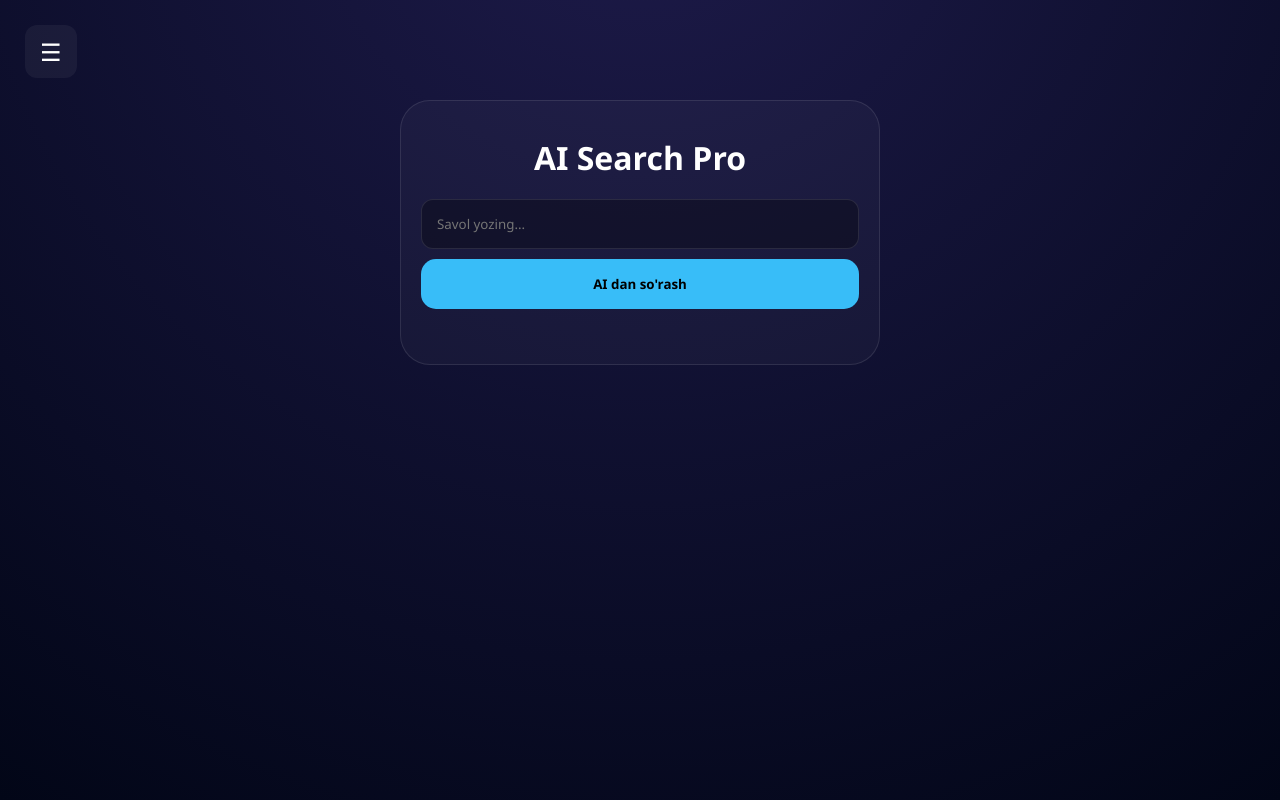
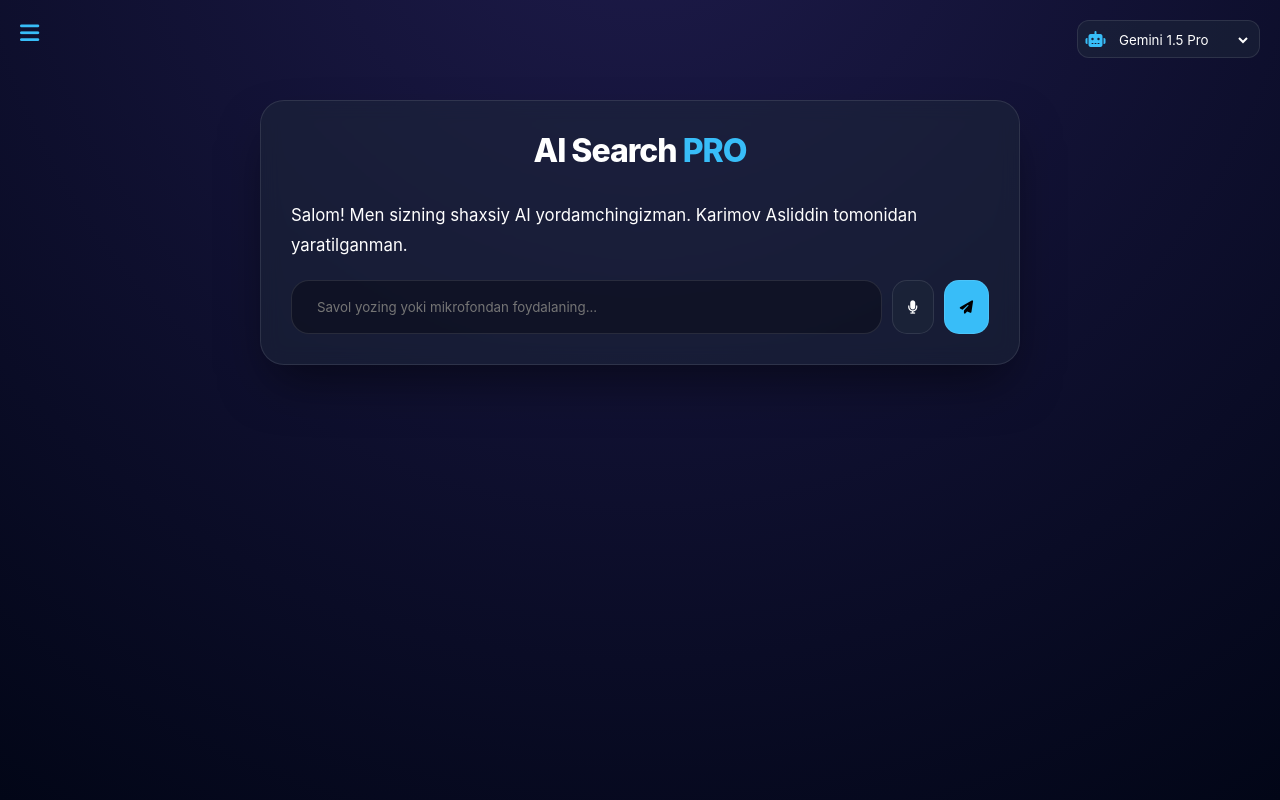
Before and after one commit to code-asliddin/Ai, a Flask app: page / in a window 1280 px wide. Run offline with Flask 3, Linux system fonts and the light colour scheme; some libraries are stand-ins or nearby versions.

Commit message:
Ultra Pro dizayn, ovozli effektlar va typewriter qo'shildi

```diff
--- a/templates/index.html
+++ b/templates/index.html
@@ -3,107 +3,166 @@
 <head>
     <meta charset="UTF-8">
     <meta name="viewport" content="width=device-width, initial-scale=1.0">
-    <title>AI Search Pro - Audio Edition</title>
+    <title>AI Search Ultra Pro - Karimov Asliddin</title>
+
     <script src="https://www.gstatic.com/firebasejs/9.22.1/firebase-app-compat.js"></script>
     <script src="https://www.gstatic.com/firebasejs/9.22.1/firebase-auth-compat.js"></script>
+    <link rel="stylesheet" href="https://cdnjs.cloudflare.com/ajax/libs/prism/1.29.0/themes/prism-tomorrow.min.css">
+    <script src="https://cdnjs.cloudflare.com/ajax/libs/prism/1.29.0/prism.min.js"></script>
+    <link rel="stylesheet" href="https://cdnjs.cloudflare.com/ajax/libs/font-awesome/6.4.0/css/all.min.css">
+
     <style>
-        :root { --neon: #38bdf8; --bg: #020617; }
-        * { margin: 0; padding: 0; box-sizing: border-box; font-family: 'Segoe UI', sans-serif; }
+        :root { --accent: #38bdf8; --bg: #020617; --card: rgba(30, 41, 59, 0.5); }
+        * { margin: 0; padding: 0; box-sizing: border-box; font-family: 'Inter', system-ui; }
 
         body {
-            background: var(--bg);
+            background: var(--bg); color: white; min-height: 100vh;
             background-image: radial-gradient(circle at 50% -20%, #1e1b4b, #020617);
-            min-height: 100vh; color: white; display: flex; flex-direction: column; align-items: center; padding: 100px 20px 40px;
-            overflow-y: auto; /* Scroll muammosi yechimi */
+            display: flex; flex-direction: column; align-items: center; padding-top: 80px;
         }
 
-        /* Qotishni oldini olish uchun optimallashtirilgan sidebar */
+        /* 1. Model Selector */
+        .model-selector {
+            position: fixed; top: 20px; right: 20px; background: var(--card);
+            padding: 8px; border-radius: 12px; border: 1px solid rgba(255,255,255,0.1); z-index: 1000;
+        }
+        select { background: transparent; color: white; border: none; outline: none; cursor: pointer; }
+
+        /* 2. Glass Sidebar */
         .sidebar {
-            position: fixed; left: -310px; top: 0; width: 280px; height: 100%;
-            background: rgba(15, 23, 42, 0.98); transition: 0.3s cubic-bezier(0.4, 0, 0.2, 1);
-            z-index: 10000; padding: 80px 20px 20px; border-right: 1px solid rgba(255,255,255,0.1);
+            position: fixed; left: -320px; top: 0; width: 300px; height: 100%;
+            background: rgba(15, 23, 42, 0.98); backdrop-filter: blur(20px);
+            transition: 0.4s cubic-bezier(0.4, 0, 0.2, 1); z-index: 2000; padding: 100px 20px;
         }
-        .sidebar.active { left: 0; box-shadow: 10px 0 40px rgba(0,0,0,0.8); }
+        .sidebar.active { left: 0; box-shadow: 20px 0 50px rgba(0,0,0,0.8); }
 
+        /* 3. Main Chat Area */
+        .chat-container { width: 100%; max-width: 800px; padding: 20px; }
         .glass-card {
-            background: rgba(255, 255, 255, 0.03); border: 1px solid rgba(255, 255, 255, 0.1);
-            border-radius: 30px; padding: 35px 20px; width: 100%; max-width: 480px;
-            animation: slideUp 0.6s ease-out; /* Kirish animatsiyasi */
+            background: var(--card); border: 1px solid rgba(255,255,255,0.1);
+            border-radius: 24px; padding: 30px; backdrop-filter: blur(10px);
+            box-shadow: 0 25px 50px -12px rgba(0,0,0,0.5);
         }
 
-        @keyframes slideUp { from { opacity: 0; transform: translateY(30px); } to { opacity: 1; transform: translateY(0); } }
+        /* 4. Input Box Ultra */
+        .input-wrapper {
+            position: relative; margin-top: 20px; display: flex; gap: 10px;
+        }
+        input {
+            flex: 1; padding: 18px 25px; background: rgba(0,0,0,0.3); border: 1px solid rgba(255,255,255,0.1);
+            border-radius: 18px; color: white; outline: none; transition: 0.3s;
+        }
+        input:focus { border-color: var(--accent); box-shadow: 0 0 15px rgba(56, 189, 248, 0.3); }
 
-        .btn {
-            width: 100%; padding: 16px; background: var(--neon); border: none; border-radius: 15px;
-            color: #000; font-weight: 800; cursor: pointer; transition: 0.2s; margin-top: 10px;
+        .icon-btn {
+            background: var(--card); border: 1px solid rgba(255,255,255,0.1);
+            color: white; padding: 15px; border-radius: 15px; cursor: pointer; transition: 0.2s;
         }
-        .btn:active { transform: scale(0.95); }
+        .icon-btn:hover { background: var(--accent); color: black; }
 
-        .menu-btn { position: fixed; top: 25px; left: 25px; z-index: 10001; font-size: 24px; cursor: pointer; background: rgba(255,255,255,0.05); padding: 10px 15px; border-radius: 12px; }
+        /* 5. Response Styling */
+        #answer { margin-top: 30px; line-height: 1.8; font-size: 1.05rem; }
+        pre { border-radius: 12px !important; margin: 15px 0 !important; } /* Kodlar uchun */
+
+        .menu-toggle { position: fixed; top: 20px; left: 20px; z-index: 2001; font-size: 22px; cursor: pointer; color: var(--accent); }
     </style>
 </head>
 <body>
 
-    <audio id="clickSound" src="https://www.soundjay.com/buttons/sounds/button-16.mp3"></audio>
-    <audio id="menuSound" src="https://www.soundjay.com/buttons/sounds/button-09.mp3"></audio>
-    <audio id="successSound" src="https://www.soundjay.com/communication/sounds/message-sent-1.mp3"></audio>
+    <audio id="snd-pop" src="https://www.soundjay.com/buttons/sounds/button-16.mp3"></audio>
+    <audio id="snd-msg" src="https://www.soundjay.com/communication/sounds/message-sent-1.mp3"></audio>
 
-    <div class="menu-btn" onclick="playMenuSound(); toggleMenu()">☰</div>
+    <div class="menu-toggle" onclick="toggleMenu()"><i class="fas fa-bars"></i></div>
+
+    <div class="model-selector">
+        <i class="fas fa-robot" style="color: var(--accent); margin-right: 5px;"></i>
+        <select id="model">
+            <option>Gemini 1.5 Pro</option>
+            <option>GPT-4o (Turbo)</option>
+            <option>Claude 3.5 Sonnet</option>
+        </select>
+    </div>
 
     <div class="sidebar" id="sidebar">
-        <button class="btn" onclick="playClick(); googleLogin()">Google bilan kirish</button>
-        <h3 style="margin-top: 30px; color: var(--neon);">Creator</h3>
-        <p>Karimov Asliddin</p>
+        <div id="userInfo" style="text-align:center; margin-bottom:40px;">
+            <button class="icon-btn" style="width:100%" onclick="googleLogin()">
+                <i class="fab fa-google"></i> Login
+            </button>
+        </div>
+        <h4 style="color:var(--accent); text-transform:uppercase; font-size:0.8rem;">Tarix</h4>
+        <div id="history" style="margin-top:15px;"></div>
     </div>
 
-    <div class="glass-card">
-        <h1 style="text-align: center; margin-bottom: 20px;">AI Search Pro</h1>
-        <input type="text" id="query" style="width:100%; padding:15px; border-radius:12px; background:rgba(0,0,0,0.3); color:white; border:1px solid rgba(255,255,255,0.1); outline:none;" placeholder="Savol yozing...">
-        <button class="btn" onclick="playClick(); askAI()">AI dan so'rash</button>
-        <div id="answer" style="margin-top:20px; color:#cbd5e1; line-height:1.6;"></div>
+    <div class="chat-container">
+        <div class="glass-card">
+            <h1 style="text-align:center; font-weight:800; letter-spacing:-1px; margin-bottom:20px;">AI Search <span style="color:var(--accent)">PRO</span></h1>
+
+            <div id="answer">Salom! Men sizning shaxsiy AI yordamchingizman. Karimov Asliddin tomonidan yaratilganman.</div>
+
+            <div class="input-wrapper">
+                <input type="text" id="query" placeholder="Savol yozing yoki mikrofondan foydalaning..." onkeypress="if(event.key==='Enter') askAI()">
+                <button class="icon-btn" onclick="startVoice()"><i class="fas fa-microphone"></i></button>
+                <button class="icon-btn" style="background:var(--accent); color:black;" onclick="askAI()"><i class="fas fa-paper-plane"></i></button>
+            </div>
+        </div>
     </div>
 
     <script>
-        // Ovoz funksiyalari
-        const clickSnd = document.getElementById('clickSound');
-        const menuSnd = document.getElementById('menuSound');
-        const successSnd = document.getElementById('successSound');
-
-        function playClick() { clickSnd.currentTime = 0; clickSnd.play(); }
-        function playMenuSound() { menuSnd.currentTime = 0; menuSnd.play(); }
-
-        // Firebase sozlamalarini o'zingizniki bilan almashtiring!
-        const firebaseConfig = {
-            apiKey: "YOUR_API_KEY",
-            authDomain: "YOUR_PROJECT.firebaseapp.com",
-            projectId: "YOUR_PROJECT",
-            storageBucket: "YOUR_PROJECT.appspot.com",
-            messagingSenderId: "ID",
-            appId: "APP_ID"
-        };
-        firebase.initializeApp(firebaseConfig);
+        const sndPop = document.getElementById('snd-pop');
+        const sndMsg = document.getElementById('snd-msg');
 
         function toggleMenu() { document.getElementById('sidebar').classList.toggle('active'); }
 
+        // 5. Typewriter Effect
+        function typeWriter(text, i, fn) {
+            if (i < text.length) {
+                document.getElementById('answer').innerHTML = text.substring(0, i+1) + '<span style="color:var(--accent)">|</span>';
+                setTimeout(() => typeWriter(text, i + 1, fn), 15);
+            } else {
+                document.getElementById('answer').innerHTML = text;
+                Prism.highlightAll(); // Kodlarni ranglash
+                if(typeof fn == 'function') fn();
+            }
+        }
+
+        // 2. Voice Recognition
+        function startVoice() {
+            const recognition = new (window.SpeechRecognition || window.webkitSpeechRecognition)();
+            recognition.lang = 'uz-UZ';
+            recognition.start();
+            recognition.onresult = (event) => {
+                document.getElementById('query').value = event.results[0][0].transcript;
+                askAI();
+            };
+        }
+
         async function askAI() {
-            const input = document.getElementById('query');
-            const answerDiv = document.getElementById('answer');
-            if(!input.value.trim()) return;
-
-            answerDiv.innerHTML = "O'ylanmoqdaman...";
+            const q = document.getElementById('query').value;
+            if(!q) return;
+            sndPop.play();
+            document.getElementById('answer').innerHTML = "O'ylanmoqdaman...";
 
             try {
                 const response = await fetch('/search', {
                     method: 'POST',
                     headers: {'Content-Type': 'application/x-www-form-urlencoded'},
-                    body: `query=${encodeURIComponent(input.value)}`
+                    body: `query=${encodeURIComponent(q)}`
                 });
                 const data = await response.json();
-                successSnd.play(); // Javob kelganda ovoz chiqadi
-                answerDiv.innerText = data.result;
-            } catch (e) {
-                answerDiv.innerText = "Xatolik!";
-            }
+                sndMsg.play();
+                typeWriter(data.result, 0);
+                document.getElementById('query').value = "";
+            } catch(e) { document.getElementById('answer').innerText = "Xato yuz berdi."; }
+        }
+
+        // Firebase (O'z kodingizni joylang)
+        const firebaseConfig = { apiKey: "...", authDomain: "...", projectId: "...", storageBucket: "...", messagingSenderId: "...", appId: "..." };
+        firebase.initializeApp(firebaseConfig);
+        function googleLogin() {
+            const provider = new firebase.auth.GoogleAuthProvider();
+            firebase.auth().signInWithPopup(provider).then(res => {
+                document.getElementById('userInfo').innerHTML = `<img src="${res.user.photoURL}" style="width:60px; border-radius:50%; border:2px solid var(--accent);"><br><b>${res.user.displayName}</b>`;
+            });
         }
     </script>
 </body>
```
